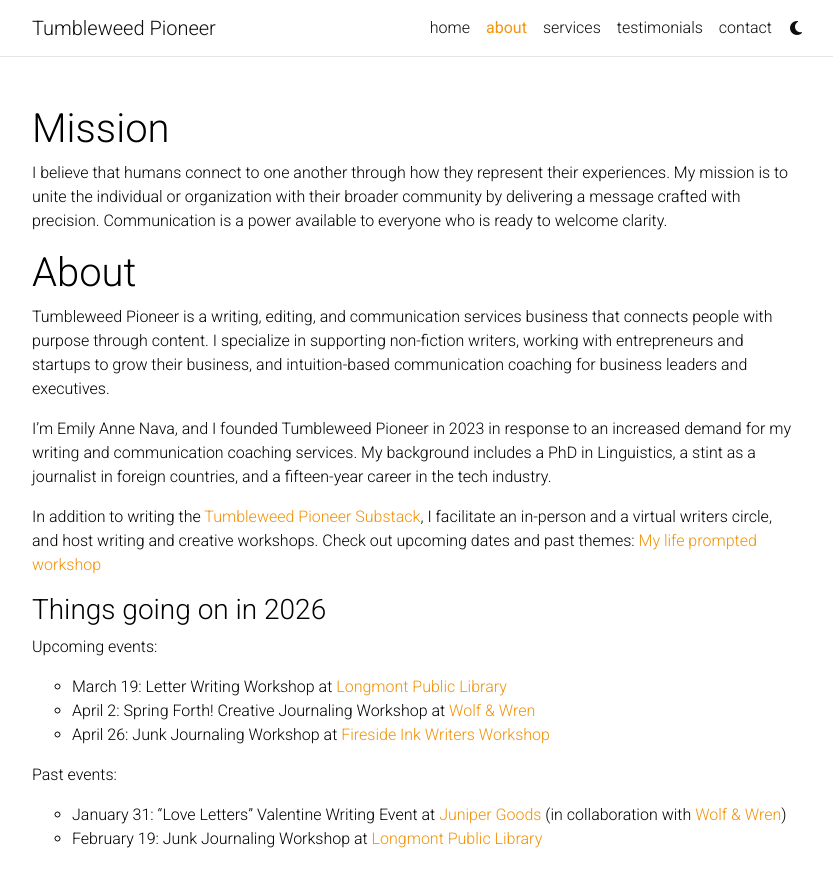
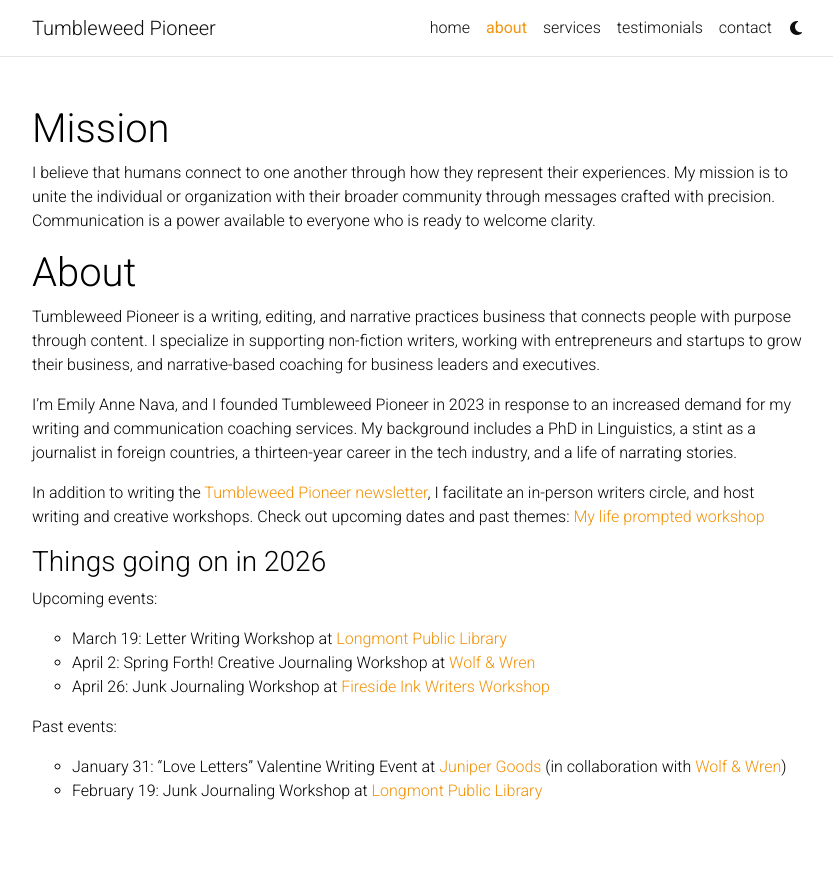
Before and after one commit to kndl/tumbleweed-pioneer, a Jekyll site: the page built from _pages/about.md, in a window 1280 px wide and 937 px high. Shown: the top 887 px of the window, without its empty margins (223-1056 px from the left). Built offline with Jekyll 4.4.1, drawn with Linux system fonts in a browser that asks for light colours; a style sheet for code colours, icons or effects is not loaded.

Commit message:
Update about.md

```diff
--- a/_pages/about.md
+++ b/_pages/about.md
@@ -7,14 +7,14 @@
 ---
 
 # Mission
-I believe that humans connect to one another through how they represent their experiences. My mission is to unite the individual or organization with their broader community by delivering a message crafted with precision. Communication is a power available to everyone who is ready to welcome clarity.
+I believe that humans connect to one another through how they represent their experiences. My mission is to unite the individual or organization with their broader community through messages crafted with precision. Communication is a power available to everyone who is ready to welcome clarity.
 
 # About
-Tumbleweed Pioneer is a writing, editing, and communication services business that connects people with purpose through content. I specialize in supporting non-fiction writers, working with entrepreneurs and startups to grow their business, and intuition-based communication coaching for business leaders and executives.
+Tumbleweed Pioneer is a writing, editing, and narrative practices business that connects people with purpose through content. I specialize in supporting non-fiction writers, working with entrepreneurs and startups to grow their business, and narrative-based coaching for business leaders and executives.
 
-I'm Emily Anne Nava, and I founded Tumbleweed Pioneer in 2023 in response to an increased demand for my writing and communication coaching services. My background includes a PhD in Linguistics, a stint as a journalist in foreign countries, and a fifteen-year career in the tech industry.
+I’m Emily Anne Nava, and I founded Tumbleweed Pioneer in 2023 in response to an increased demand for my writing and communication coaching services. My background includes a PhD in Linguistics, a stint as a journalist in foreign countries, a thirteen-year career in the tech industry, and a life of narrating stories.
 
-In addition to writing the [Tumbleweed Pioneer Substack](https://tumbleweedpioneer.substack.com/), I facilitate an in-person and a virtual writers circle, and host writing and creative workshops. Check out upcoming dates and past themes: [My life prompted workshop](https://mylifeprompted.com/)
+In addition to writing the [Tumbleweed Pioneer newsletter](https://tumbleweedpioneer.substack.com/), I facilitate an in-person writers circle, and host writing and creative workshops. Check out upcoming dates and past themes: [My life prompted workshop](https://mylifeprompted.com/)
 
 ### Things going on in 2026
 
```
